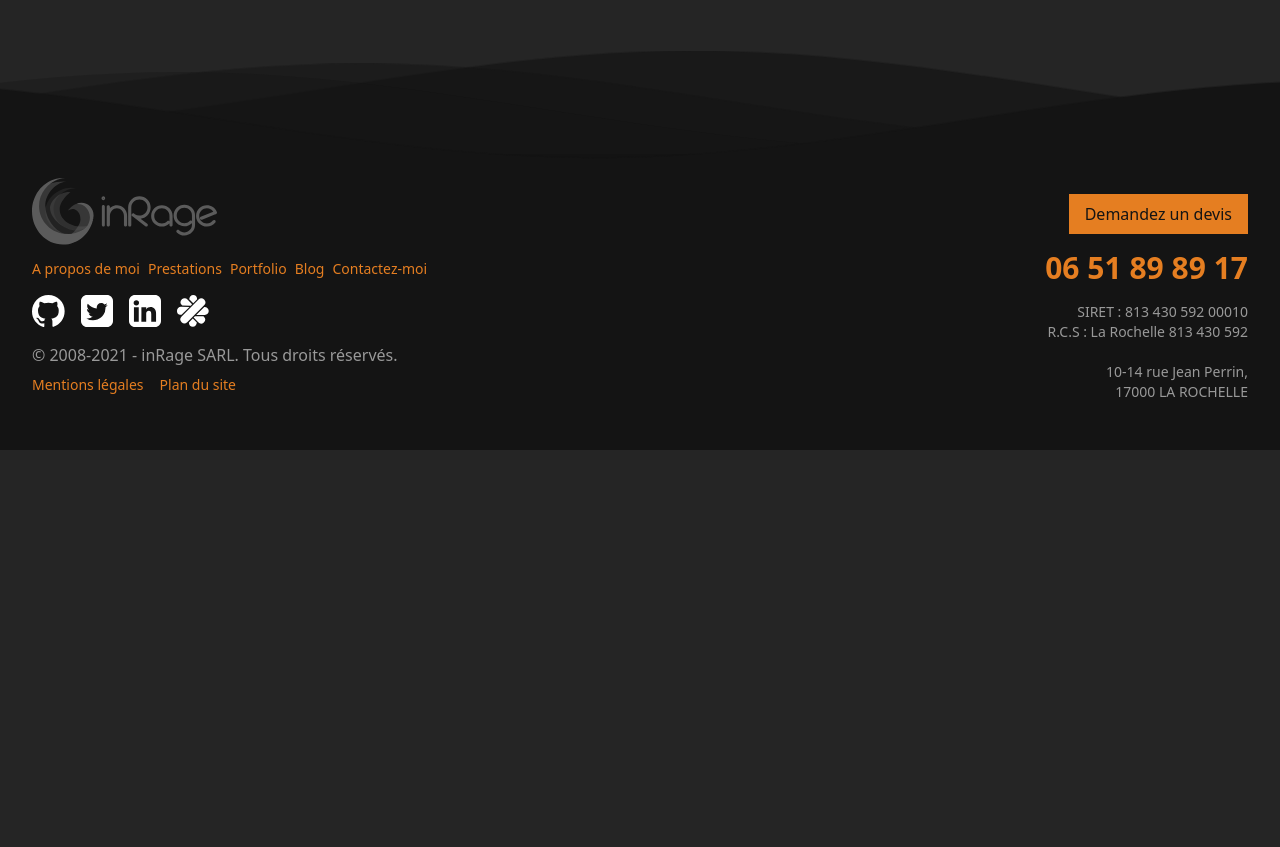
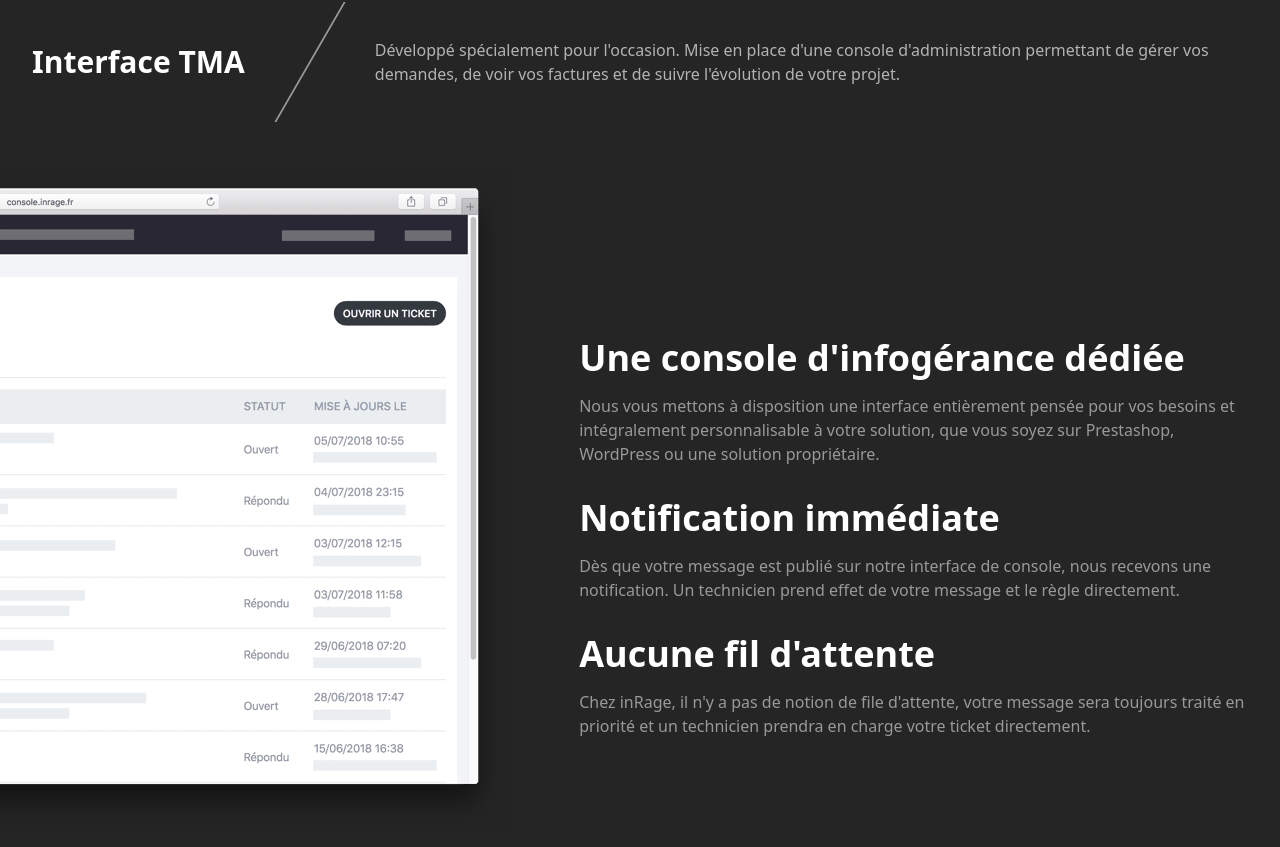
Before and after one commit to akiletour/inrage, a Next.js app: page /prestations/maintenance-site-internet in a window 1280 px wide. Shown: the part 1853-2700 px from the top of the page. Before the commit the page ends 2303 px from the top, so only its background shows below. Built offline with nearby package versions, Linux system fonts and the light colour scheme.

Commit message:
Add inrage tma console to the tma page

```diff
--- a/pages/prestations/maintenance-site-internet/index.tsx
+++ b/pages/prestations/maintenance-site-internet/index.tsx
@@ -4,6 +4,8 @@ import TmaImage from '@image/tma.png';
 import Diagonal from 'components/layouts/Diagonal';
 import TmaItem from 'components/items/TmaItem';
 import { NextSeo } from 'next-seo';
+import SectionTitle from 'components/SectionTitle';
+import Image from 'next/image';
 
 export default function WebsiteTMA() {
   return (
@@ -55,6 +57,52 @@ export default function WebsiteTMA() {
         </div>
         <Diagonal bgClass="fill-gray-dark" bgCorner="fill-orange" />
       </div>
+
+      <div className="container">
+        <SectionTitle
+          title="Interface TMA"
+          content="Développé spécialement pour l'occasion. Mise en place d'une console d'administration permettant de gérer vos demandes, de voir vos factures et de suivre l'évolution de votre projet."
+        />
+      </div>
+
+      <div className="flex relative container mt-6">
+        <div className="hidden lg:block overflow-hidden absolute lg:right-[60%]">
+          <div className="w-[945px] h-[666px] relative">
+            <Image
+              className="max-h-[666px]"
+              src="/images/tma-example.png"
+              width={945}
+              priority
+              height={666}
+              alt="Une console d'infogérance et de maintenance TMA dédiée"
+            />
+          </div>
+        </div>
+        <div className="lg:ml-[45%] relative lg:h-[736px] flex items-center">
+          <div>
+
+            <h3 className="font-bold text-white text-4xl">Une console d&apos;infogérance dédiée</h3>
+            <p className="mt-2">
+              Nous vous mettons à disposition une interface entièrement
+              pensée pour vos besoins et intégralement personnalisable à votre
+              solution, que vous soyez sur Prestashop, WordPress ou une
+              solution propriétaire.
+            </p>
+            <h3 className="mt-4 font-bold text-white text-4xl">Notification immédiate</h3>
+            <p className="mt-2">
+              Dès que votre message est publié sur notre
+              interface de console, nous recevons une notification. Un
+              technicien prend effet de votre message et le règle directement.
+            </p>
+            <h3 className="mt-4 font-bold text-white text-4xl">Aucune fil d&apos;attente</h3>
+            <p className="mt-2">
+              Chez inRage, il n&apos;y a pas de notion de file
+              d&apos;attente, votre message sera toujours traité en priorité et un
+              technicien prendra en charge votre ticket directement.
+            </p>
+          </div>
+        </div>
+      </div>
     </>
   );
 }
```
Also changed, not shown: public/images/tma-example.png (added).
